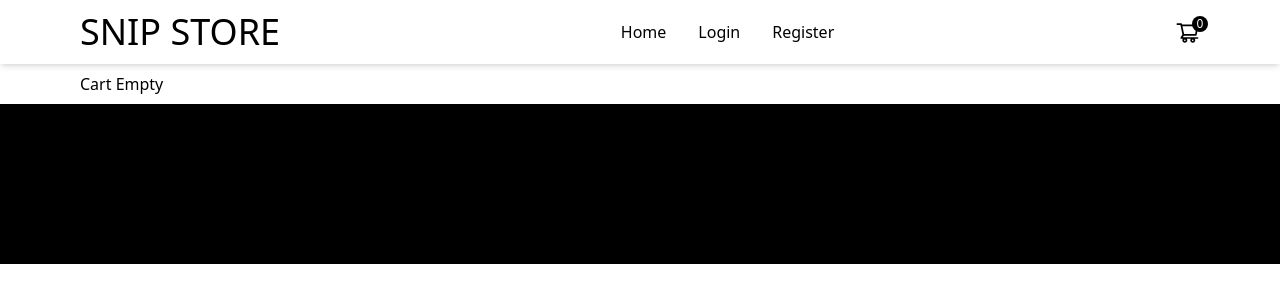
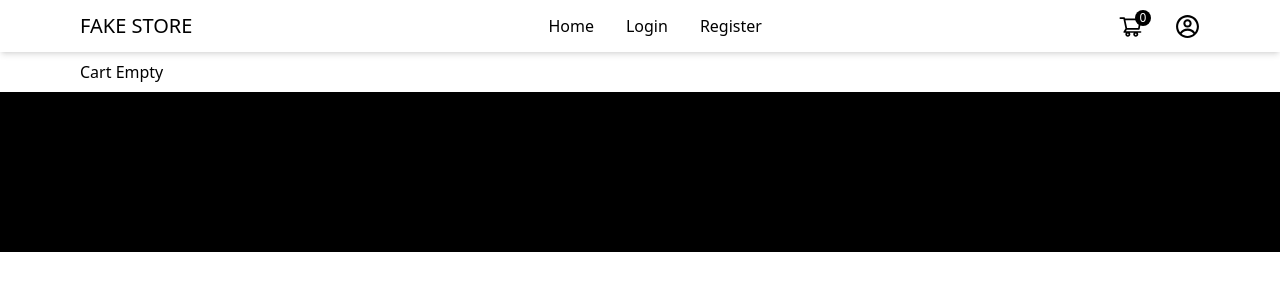
Before and after one commit to moh1t-do/snipstore, a React (Vite) app: page /cart in a window 1280 px wide. Shown: the top 302 px of the page. Built offline with nearby package versions, Linux system fonts and the light colour scheme.

Commit message:
added profile icon

```diff
--- a/src/components/Header.jsx
+++ b/src/components/Header.jsx
@@ -4,6 +4,7 @@ import {
     AiOutlineAlignRight,
     AiOutlineClose,
 } from 'react-icons/ai'
+import { CgProfile } from 'react-icons/cg'
 import { Link } from 'react-router-dom'
 import Menu from './Menu'
 import { useEffect, useState } from 'react'
@@ -17,9 +18,9 @@ function Header() {
 
     const productData = useSelector((state) => state.snip.productData)
     console.log(productData)
-    let totalProducts = 0;
+    let totalProducts = 0
     for (let i = 0; i < productData.length; i++) {
-        totalProducts += productData[i].quantity;
+        totalProducts += productData[i].quantity
     }
 
     const controlNavbar = () => {
@@ -47,8 +48,8 @@ function Header() {
             className={`sticky top-0 z-20 w-full  bg-white py-1 shadow-md ${showNav} transition-transform duration-300`}
         >
             <Layout className="relative flex justify-between">
-                <Link to="/" className="md:text-4xl uppercase text-2xl">
-                    Snip Store
+                <Link to="/" className="text-xl uppercase">
+                    Fake Store
                 </Link>
 
                 <Menu />
@@ -65,6 +66,11 @@ function Header() {
                                 {totalProducts}
                             </span>
                         </div>
+                    </li>
+                    <li>
+                        <Link to="/">
+                            <CgProfile size={25} />
+                        </Link>
                     </li>
 
                     <li className="md:hidden">
```
